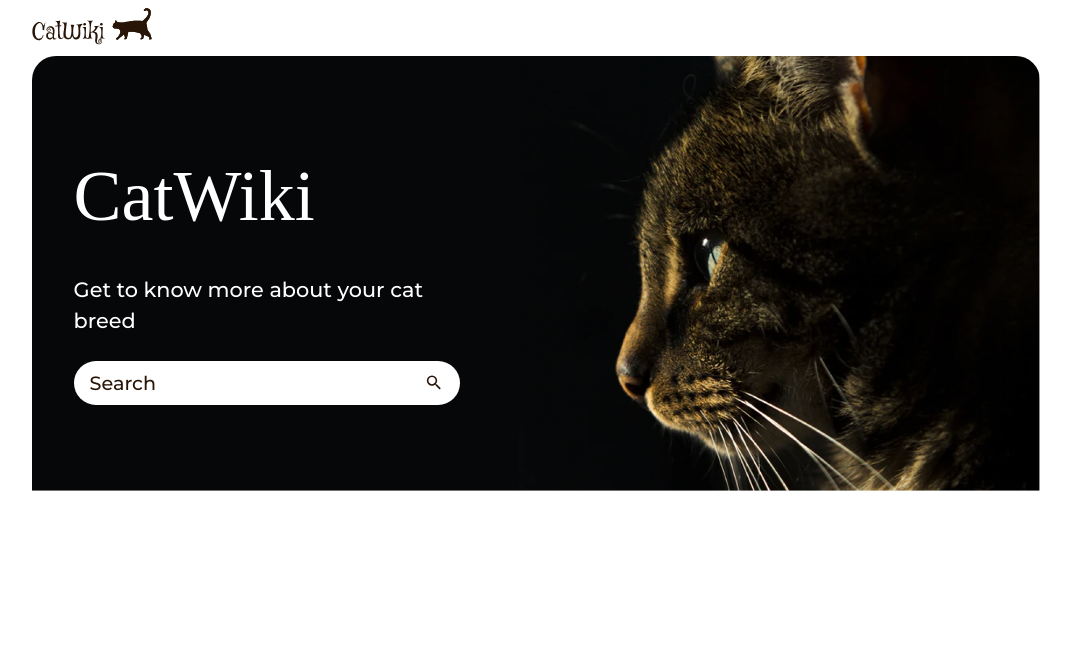
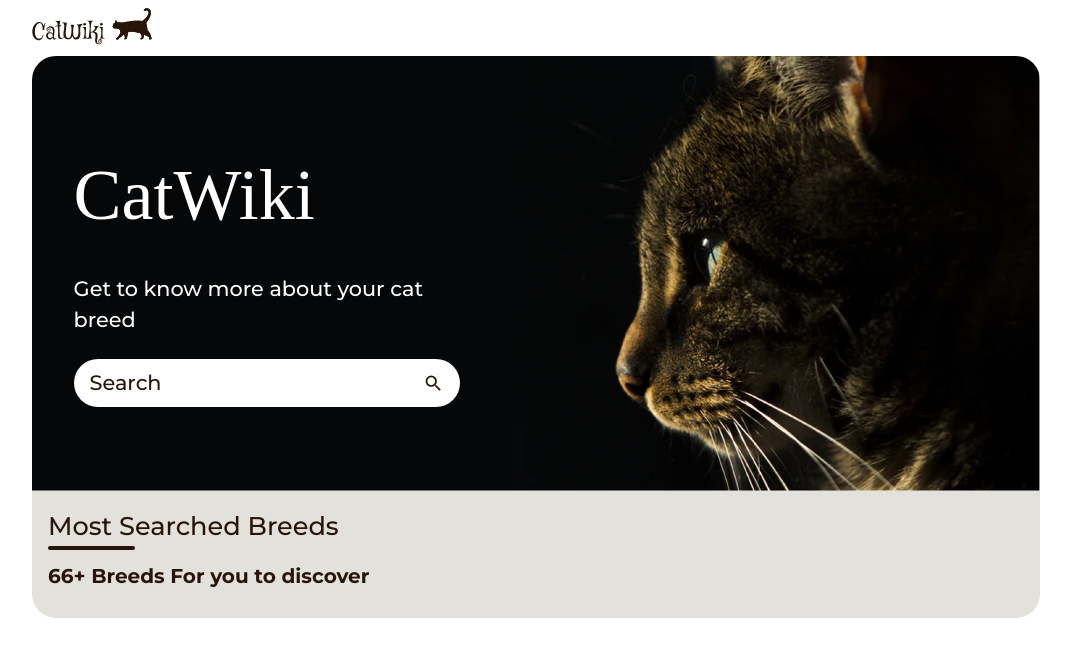
Before and after one commit to houssam-developer/my-cat-wiki, a React (Vite) app: page / in a window 1280 px wide. Shown: the top 656 px of the page, without its empty margins (104-1175 px from the left). Built offline with nearby package versions, Linux system fonts and the light colour scheme; a web font is replaced by a local one.

Commit message:
refactor: add most search breeds skeleton

```diff
--- a/src/pages/HomePage/HomePage.jsx
+++ b/src/pages/HomePage/HomePage.jsx
@@ -1,4 +1,4 @@
-import React from 'react'
+import React, { useState } from 'react'
 import Header from '../../components/Header'
 import './HomePage.scss';
 import { MdSearch } from "react-icons/md";
@@ -7,15 +7,20 @@
 {/* TODO: fix srcset conf */ }
 
 function HomePage() {
+	const [mostSearchBreedsCount, setMostSearchBreedsCount] = useState(66);
+
 	return (
 		<div className='flex flex-col gap-2'>
 			<Header />
-			<section className='container-breeds-search'>
+			<section>
+
+				{/* BREEDS SEARCH */}
+
+				<div className='container-breeds-search'>
 					<img className='rounded-t-3xl' src="./images/HeroImagesm.png" alt="picture of cat"
 						srcset="
 						./images/HeroImagemd.png 640w,
-						./images/HeroImagelg.png 1024w,
-					"
+						./images/HeroImagelg.png 1024w,"
 					/>
 					<div className='breeds-search'>
 						<h1 className="breeds-search__heading">CatWiki</h1>
@@ -25,6 +30,19 @@
 							<MdSearch className='breeds-search__container-input__svg' />
 						</div>
 					</div>
+				</div>
+
+				{/* MOST SEARCHED BREEDS */}
+
+				<div className='bg-[#E3E1DC] p-4 flex flex-col gap-3 rounded-b-3xl'>
+					<h2 className='most-searched-breeds__heading'>Most Searched Breeds</h2>
+					<p className='text-md font-bold sm:text-lg md:text-xl'>{mostSearchBreedsCount}+ Breeds For you to discover</p>
+
+					<div>
+						{/* GRID OF CATS */}
+						{/* SEE MORE ON DESKTOP VIEW */}
+					</div>
+				</div>
 			</section>
 		</div>
 	)
--- a/src/pages/HomePage/HomePage.scss
+++ b/src/pages/HomePage/HomePage.scss
@@ -2,10 +2,10 @@
 	--breeds-search-flex-gap: .5em;
 	--breeds-search-heading-text: min(calc(5vw + .5rem), 5rem);
 	--breeds-search-description-text: min(calc(1vw + .5rem), 4.5rem);
-	--breeds-search-container-text: min(calc(1vw + .4rem), 4rem);
+	--breeds-search-container-text: min(calc(1vw + .5rem), 4rem);
 
 	--breeds-search-description-max-w: 45%;
-	--breeds-search-container-max-w: 45%;
+	--breeds-search-container-max-w: 40%;
 	--breeds-search-container__svg-min-w: 12px;
 
 
@@ -62,11 +62,29 @@
 	}
 
 	@media screen and (min-width: 500px) {
-
-		--breeds-search-flex-gap: 1.5em;
-
 		--breeds-search-description-max-w: 40%;
 		--breeds-search-container-max-w: 40%;
 		--breeds-search-container__svg-min-w: 20px;
 	}
+
+	@media screen and (min-width: 768px) {
+		--breeds-search-flex-gap: 1.5em;
+	}
 }
+
+.most-searched-breeds__heading {
+	@apply relative pb-1 font-medium;
+
+	width: max-content;
+	font-size: calc(1vw + .8rem);
+
+	&::before {
+		position: absolute;
+		content: "";
+		bottom: 0em;
+		left: 0;
+		border: 2px solid #291507;
+		border-radius: 13px;
+		width: 30%;
+	}
+}
```
Lines whose indentation alone changed are shown as unchanged.
